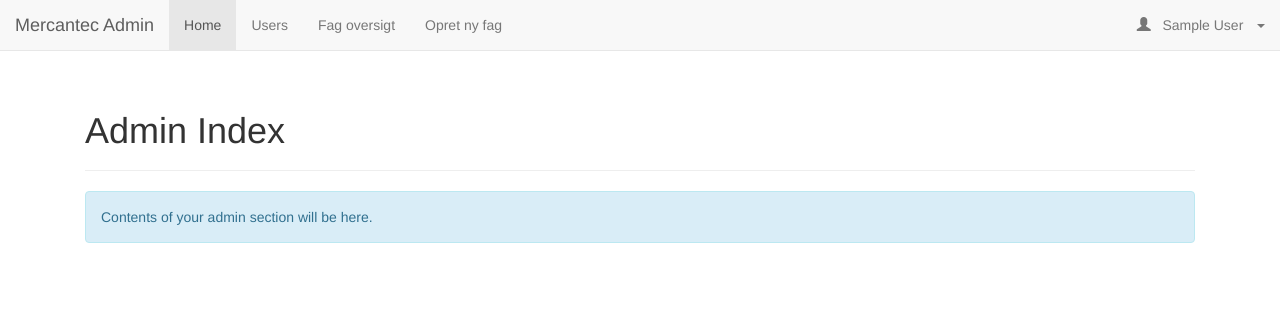
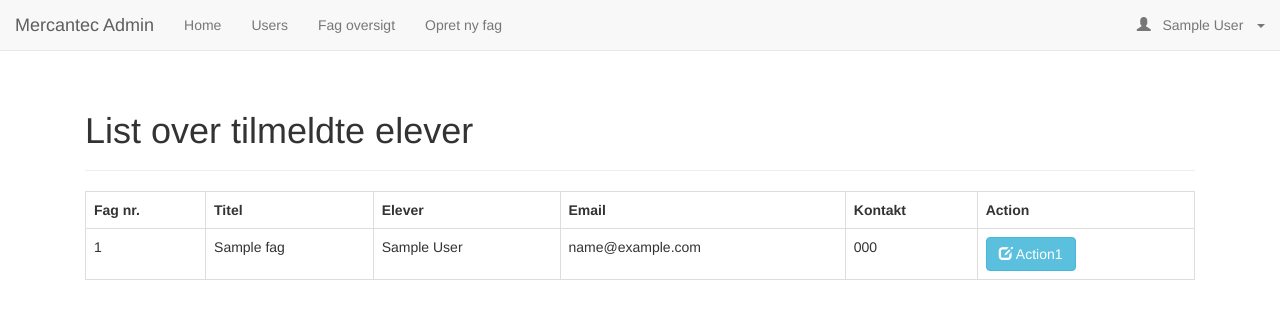
Before and after one commit to NimfaOlechka/loginPDO, a PHP site: page /loginPDO/admin/index.php in a window 1280 px wide. Shown: the top 319 px of the page. Run offline with PHP 8.4, Linux system fonts and the light colour scheme; the visitor is signed in with stand-in values (Sample User, id 1); tables that the repository leaves empty or names only in its code hold one stand-in row (values such as "Sample post"); some libraries are stand-ins or nearby versions.

Commit message:
list af tilmeldte elever

```diff
--- a/admin/index.php
+++ b/admin/index.php
@@ -5,35 +5,86 @@ include_once "../config/core.php";
 // check if logged in as admin
 include_once "login_checker.php";
 
+
+// include classes
+include_once '../config/database.php';
+include_once '../objects/user.php';
+include_once '../objects/fag.php';
+include_once '../objects/tilmelde.php';
+
+// get database connection
+$database = new Database();
+$db = $database->getConnection();
+
+// initialize objects
+$fag = new Fag($db);
+$tilmelde = new tilmelde($db);
+$user = new User($db);
+
 // set page title
-$page_title="Admin Index";
+$page_title="List over tilmeldte elever";
 
 // include page header HTML
 include 'layout_head.php';
 
-    echo "<div class='col-md-12'>";
+// read all fag records from the database
+$stmt = $tilmelde->read();
+// count retrieved records
+$num = $stmt->rowCount();
+echo "<div class='col-md-12'>";
 
-        // get parameter values, and to prevent undefined index notice
-        $action = isset($_GET['action']) ? $_GET['action'] : "";
+if ($num>0){
 
-        // tell the user he's already logged in
-        if($action=='already_logged_in'){
-            echo "<div class='alert alert-info'>";
-                echo "<strong>You</strong> are already logged in.";
-            echo "</div>";
+    echo "<table class='table table-hover table-responsive table-bordered'>";
+
+    // table headers
+        echo "<tr>";
+            echo "<th>Fag nr.</th>";
+            echo "<th>Titel</th>";
+            echo "<th>Elever</th>";
+            echo "<th>Email</th>";
+            echo "<th>Kontakt</th>";
+            echo "<th>Action</th>";
+        echo "</tr>";
+
+        while ($row = $stmt->fetch(PDO::FETCH_ASSOC)) {
+            extract($row);
+            echo "<tr>";
+                echo "<td>{$fag_uid}</td>";
+                $fag->fag_uid = $fag_uid;
+                $fag->readOne();
+                $user->id = $users_id;
+                $user->readOne();
+                echo "<td>{$fag->fag_title}</td>";
+                echo "<td>{$user->firstname} {$user->lastname}</td>";
+                echo "<td>{$user->email}</td>";
+                echo "<td>{$user->contact_number}</td>";
+
+                echo "<td>";
+
+                    // edit record button
+                    echo "<a href='somepage.php?id={$fag_uid}' class='btn btn-info left-margin'>";
+                        echo "<span class='glyphicon glyphicon-edit'></span> Action1";
+                    echo "</a>";
+
+                echo "</td>";
+
+            echo "</tr>";
+
+            # code...
         }
 
-        else if($action=='logged_in_as_admin'){
-            echo "<div class='alert alert-info'>";
-                echo "<strong>You</strong> are logged in as admin.";
-            echo "</div>";
-        }
 
-        echo "<div class='alert alert-info'>";
-            echo "Contents of your admin section will be here.";
-        echo "</div>";
+    echo "</table>";
 
-    echo "</div>";
+ }
+ else {
+    echo "<div class='alert alert-danger'>
+            <strong>Ingen tilmeldte elever er fundet.</strong>
+        </div>";
+ }
+
+echo "</div>";
 
 // include page footer HTML
 include_once 'layout_foot.php';
--- a/objects/tilmelde.php
+++ b/objects/tilmelde.php
@@ -158,7 +158,25 @@ function create(){
 	    // return values
 	    return $num;
 	}
+
+	public function read()
+	{
+		// query to read selected records
+	    $query = "SELECT users_id,
+	    				 fag_uid
+	            FROM " . $this->table_name . "
+	            ORDER BY created DESC";
+
+	    // prepare the query
+		$stmt = $this->conn->prepare($query);
+
+		// execute query
+		$stmt->execute();
+
+		// return values
+		return $stmt;
+	}
 }
 
 
-    ?>
+?>
```
